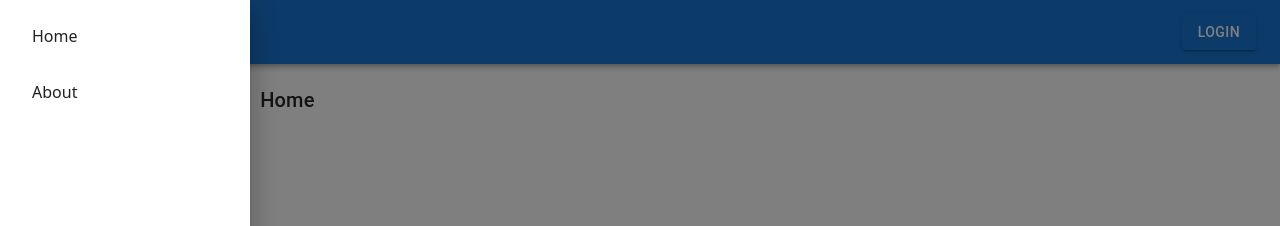
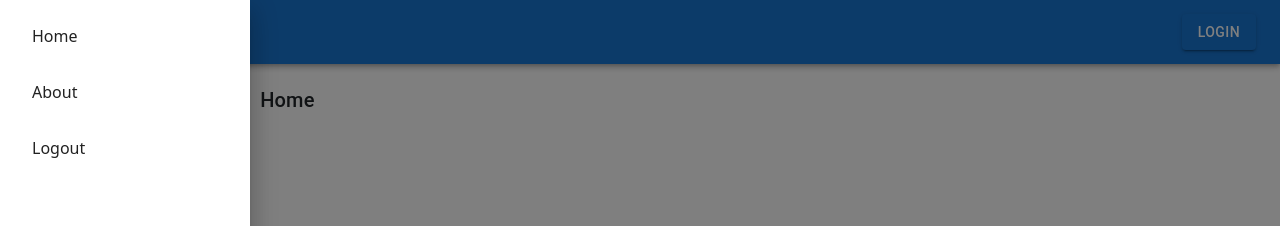
Before and after one commit to Harrison-Holt/The-Good-Driver-Program, a React (Vite) app in the folder frontend/: page / in a window 1280 px wide. Both pictures are taken after a click on the button "menu". Shown: the top 226 px of the page. Built offline with nearby package versions, Linux system fonts and the light colour scheme.

Commit message:
Add logout functionality

```diff
--- a/frontend/src/components/Sidebar/index.tsx
+++ b/frontend/src/components/Sidebar/index.tsx
@@ -22,6 +22,13 @@ const Sidebar: React.FC = () => {
                         onClick={() => {nav("/about")}}
                     >
                         About
+                    </ListItemButton>
+                </ListItem>
+                <ListItem>
+                    <ListItemButton
+                        onClick={() => {window.location.href = "https://team08-domain.auth.us-east-1.amazoncognito.com/login?client_id=ff8qau87sidn42svsuj51v4l4&response_type=code&scope=email+openid+phone&redirect_uri=https%3A%2F%2Fdev.d3ggpwrnl4m4is.amplifyapp.com%2F";}}
+                    >
+                        Logout
                     </ListItemButton>
                 </ListItem>
             </List>
```
